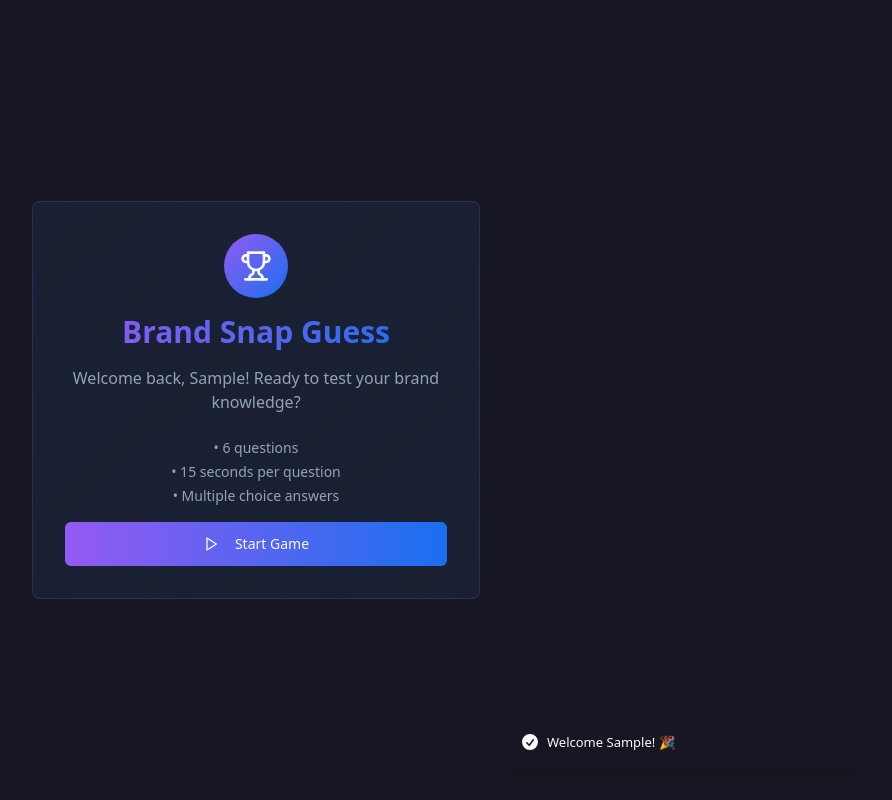
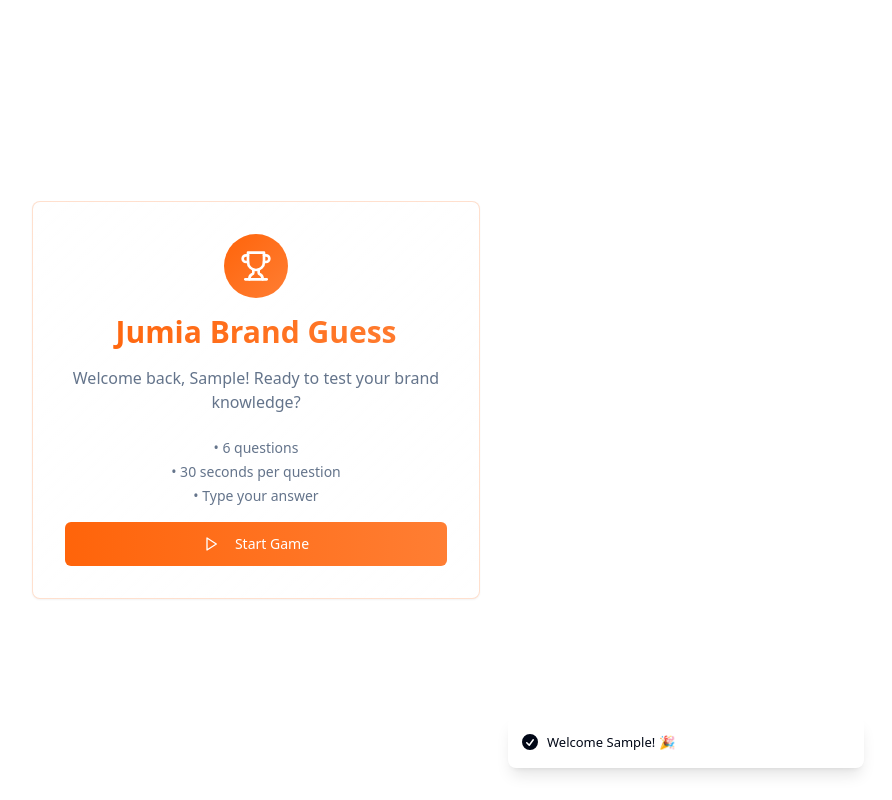
Before and after one commit to emmanuelsalako28/brand-snap-guess, a React (Vite) app: page / in a window 1280 px wide. Both pictures are taken after typing "Sample", "name@example.com" into the empty fields and a click on the button "Start Playing". Shown: the whole page, without its empty margins (384-1276 px from the left). Built offline with nearby package versions, Linux system fonts and the light colour scheme.

Commit message:
Update game to open-ended
Change game to use open-ended questions and apply Jumia color theme.

```diff
--- a/src/components/BrandGuessGame.tsx
+++ b/src/components/BrandGuessGame.tsx
@@ -2,8 +2,9 @@ import { useState, useEffect } from "react";
 import { Button } from "@/components/ui/button";
 import { Card } from "@/components/ui/card";
 import { Progress } from "@/components/ui/progress";
+import { Input } from "@/components/ui/input";
 import { toast } from "sonner";
-import { Trophy, RotateCcw, Play } from "lucide-react";
+import { Trophy, RotateCcw, Play, Send } from "lucide-react";
 import { LoginForm } from "./LoginForm";
 
 // Import Jumia brand product images
@@ -18,7 +19,7 @@ interface Question {
   id: number;
   image: string;
   correctAnswer: string;
-  options: string[];
+  acceptableAnswers: string[];
 }
 
 const questions: Question[] = [
@@ -26,37 +27,37 @@ const questions: Question[] = [
     id: 1,
     image: tecnoImage,
     correctAnswer: "Tecno",
-    options: ["Tecno", "Infinix", "Samsung", "Redmi"]
+    acceptableAnswers: ["tecno", "tecno mobile", "tecno phone"]
   },
   {
     id: 2,
     image: infinixImage,
     correctAnswer: "Infinix",
-    options: ["Infinix", "Tecno", "Oppo", "Realme"]
+    acceptableAnswers: ["infinix", "infinix mobile", "infinix phone"]
   },
   {
     id: 3,
     image: oraimoImage,
     correctAnswer: "Oraimo",
-    options: ["Oraimo", "Anker", "Romoss", "New Age"]
+    acceptableAnswers: ["oraimo", "oraimo power bank", "oraimo powerbank"]
   },
   {
     id: 4,
     image: adidasImage,
     correctAnswer: "Adidas",
-    options: ["Adidas", "Nike", "Puma", "Reebok"]
+    acceptableAnswers: ["adidas", "adidas shoes", "adidas sneakers"]
   },
   {
     id: 5,
     image: samsungImage,
     correctAnswer: "Samsung",
-    options: ["Samsung", "Apple", "Huawei", "Xiaomi"]
+    acceptableAnswers: ["samsung", "samsung galaxy", "samsung phone"]
   },
   {
     id: 6,
     image: iphoneImage,
     correctAnswer: "Apple",
-    options: ["Apple", "Samsung", "Google", "OnePlus"]
+    acceptableAnswers: ["apple", "iphone", "apple iphone"]
   }
 ];
 
@@ -72,16 +73,16 @@ export const BrandGuessGame = () => {
   const [user, setUser] = useState<User | null>(null);
   const [currentQuestion, setCurrentQuestion] = useState(0);
   const [score, setScore] = useState(0);
-  const [selectedAnswer, setSelectedAnswer] = useState<string | null>(null);
+  const [userAnswer, setUserAnswer] = useState("");
   const [isAnswered, setIsAnswered] = useState(false);
-  const [timeLeft, setTimeLeft] = useState(15);
+  const [timeLeft, setTimeLeft] = useState(30);
 
   useEffect(() => {
     if (gameState === "playing" && timeLeft > 0 && !isAnswered) {
       const timer = setTimeout(() => setTimeLeft(timeLeft - 1), 1000);
       return () => clearTimeout(timer);
     } else if (timeLeft === 0 && !isAnswered) {
-      handleAnswer("");
+      handleAnswer();
     }
   }, [timeLeft, gameState, isAnswered]);
 
@@ -95,18 +96,21 @@ export const BrandGuessGame = () => {
     setGameState("playing");
     setCurrentQuestion(0);
     setScore(0);
-    setSelectedAnswer(null);
+    setUserAnswer("");
     setIsAnswered(false);
-    setTimeLeft(15);
+    setTimeLeft(30);
   };
 
-  const handleAnswer = (answer: string) => {
+  const handleAnswer = () => {
     if (isAnswered) return;
 
-    setSelectedAnswer(answer);
     setIsAnswered(true);
 
-    const isCorrect = answer === questions[currentQuestion].correctAnswer;
+    const userAnswerLower = userAnswer.toLowerCase().trim();
+    const isCorrect = questions[currentQuestion].acceptableAnswers.some(
+      acceptableAnswer => acceptableAnswer.toLowerCase() === userAnswerLower
+    );
+
     if (isCorrect) {
       setScore(score + 1);
       toast.success("Correct! 🎉");
@@ -117,22 +121,29 @@ export const BrandGuessGame = () => {
     setTimeout(() => {
       if (currentQuestion < questions.length - 1) {
         setCurrentQuestion(currentQuestion + 1);
-        setSelectedAnswer(null);
+        setUserAnswer("");
         setIsAnswered(false);
-        setTimeLeft(15);
+        setTimeLeft(30);
       } else {
         setGameState("finished");
       }
     }, 2000);
   };
 
+  const handleSubmit = (e: React.FormEvent) => {
+    e.preventDefault();
+    if (userAnswer.trim() && !isAnswered) {
+      handleAnswer();
+    }
+  };
+
   const resetGame = () => {
     setGameState("start");
     setCurrentQuestion(0);
     setScore(0);
-    setSelectedAnswer(null);
+    setUserAnswer("");
     setIsAnswered(false);
-    setTimeLeft(15);
+    setTimeLeft(30);
   };
 
   const getScoreMessage = () => {
@@ -151,13 +162,13 @@ export const BrandGuessGame = () => {
   if (gameState === "start") {
     return (
       <div className="min-h-screen bg-background flex items-center justify-center p-4">
-        <Card className="w-full max-w-md p-8 text-center space-y-6 bg-gradient-to-br from-card to-card/80 border-primary/20">
+        <Card className="w-full max-w-md p-8 text-center space-y-6 bg-gradient-to-br from-card to-card/80 border-jumia/20">
           <div className="space-y-4">
-            <div className="w-16 h-16 mx-auto bg-gradient-to-br from-primary to-accent rounded-full flex items-center justify-center">
-              <Trophy className="w-8 h-8 text-primary-foreground" />
+            <div className="w-16 h-16 mx-auto bg-gradient-to-br from-jumia to-jumia-light rounded-full flex items-center justify-center">
+              <Trophy className="w-8 h-8 text-white" />
             </div>
-            <h1 className="text-3xl font-bold bg-gradient-to-r from-primary to-accent bg-clip-text text-transparent">
-              Brand Snap Guess
+            <h1 className="text-3xl font-bold bg-gradient-to-r from-jumia to-jumia-light bg-clip-text text-transparent">
+              Jumia Brand Guess
             </h1>
             <p className="text-muted-foreground">
               Welcome back, {user?.name}! Ready to test your brand knowledge?
@@ -166,12 +177,12 @@ export const BrandGuessGame = () => {
           <div className="space-y-4">
             <div className="text-sm text-muted-foreground space-y-1">
               <p>• {questions.length} questions</p>
-              <p>• 15 seconds per question</p>
-              <p>• Multiple choice answers</p>
+              <p>• 30 seconds per question</p>
+              <p>• Type your answer</p>
             </div>
             <Button
               onClick={startGame}
-              className="w-full bg-gradient-to-r from-primary to-accent hover:from-primary/90 hover:to-accent/90"
+              className="w-full bg-gradient-to-r from-jumia to-jumia-light hover:from-jumia-dark hover:to-jumia text-white"
               size="lg"
             >
               <Play className="w-4 h-4 mr-2" />
@@ -186,7 +197,7 @@ export const BrandGuessGame = () => {
   if (gameState === "finished") {
     return (
       <div className="min-h-screen bg-background flex items-center justify-center p-4">
-        <Card className="w-full max-w-md p-8 text-center space-y-6 bg-gradient-to-br from-card to-card/80 border-primary/20">
+        <Card className="w-full max-w-md p-8 text-center space-y-6 bg-gradient-to-br from-card to-card/80 border-jumia/20">
           <div className="space-y-4">
             <div className="w-20 h-20 mx-auto bg-gradient-to-br from-success to-success/80 rounded-full flex items-center justify-center">
               <Trophy className="w-10 h-10 text-success-foreground" />
@@ -196,14 +207,14 @@ export const BrandGuessGame = () => {
           </div>
           <div className="space-y-4">
             <div className="text-center">
-              <div className="text-4xl font-bold bg-gradient-to-r from-primary to-accent bg-clip-text text-transparent">
+              <div className="text-4xl font-bold bg-gradient-to-r from-jumia to-jumia-light bg-clip-text text-transparent">
                 {score}/{questions.length}
               </div>
               <p className="text-muted-foreground">Final Score</p>
             </div>
             <Button
               onClick={resetGame}
-              className="w-full bg-gradient-to-r from-primary to-accent hover:from-primary/90 hover:to-accent/90"
+              className="w-full bg-gradient-to-r from-jumia to-jumia-light hover:from-jumia-dark hover:to-jumia text-white"
               size="lg"
             >
               <RotateCcw className="w-4 h-4 mr-2" />
@@ -240,7 +251,7 @@ export const BrandGuessGame = () => {
         </div>
 
         {/* Question Card */}
-        <Card className="p-6 mb-6 bg-gradient-to-br from-card to-card/80 border-primary/20">
+        <Card className="p-6 mb-6 bg-gradient-to-br from-card to-card/80 border-jumia/20">
           <div className="text-center space-y-6">
             <h2 className="text-xl font-semibold">Which brand is this?</h2>
             <div className="relative w-64 h-64 mx-auto bg-white rounded-lg p-4 shadow-lg">
@@ -253,36 +264,47 @@ export const BrandGuessGame = () => {
           </div>
         </Card>
 
-        {/* Answer Options */}
-        <div className="grid grid-cols-2 gap-4">
-          {question.options.map((option) => {
-            let buttonClass = "h-16 text-lg font-medium transition-all duration-200 ";
+        {/* Answer Input */}
+        <Card className="p-6 bg-gradient-to-br from-card to-card/80 border-jumia/20">
+          <form onSubmit={handleSubmit} className="space-y-4">
+            <div className="space-y-2">
+              <label htmlFor="answer" className="text-sm font-medium">
+                Type your answer:
+              </label>
+              <Input
+                id="answer"
+                type="text"
+                placeholder="Enter the brand name..."
+                value={userAnswer}
+                onChange={(e) => setUserAnswer(e.target.value)}
+                disabled={isAnswered}
+                className="text-lg h-12"
+              />
+            </div>
+            <Button
+              type="submit"
+              disabled={!userAnswer.trim() || isAnswered}
+              className="w-full bg-gradient-to-r from-jumia to-jumia-light hover:from-jumia-dark hover:to-jumia text-white"
+              size="lg"
+            >
+              <Send className="w-4 h-4 mr-2" />
+              Submit Answer
+            </Button>
+          </form>
 
-            if (isAnswered) {
-              if (option === question.correctAnswer) {
-                buttonClass += "bg-gradient-to-r from-success to-success/80 border-success text-success-foreground";
-              } else if (option === selectedAnswer) {
-                buttonClass += "bg-gradient-to-r from-destructive to-destructive/80 border-destructive text-destructive-foreground";
-              } else {
-                buttonClass += "bg-muted text-muted-foreground cursor-not-allowed";
-              }
-            } else {
-              buttonClass += "bg-gradient-to-r from-secondary to-secondary/80 hover:from-primary hover:to-accent hover:text-primary-foreground border-border";
-            }
-
-            return (
-              <Button
-                key={option}
-                onClick={() => handleAnswer(option)}
-                disabled={isAnswered}
-                className={buttonClass}
-                variant="outline"
-              >
-                {option}
-              </Button>
-            );
-          })}
-        </div>
+          {isAnswered && (
+            <div className="mt-4 p-4 rounded-lg bg-muted">
+              <p className="text-sm text-muted-foreground">
+                {userAnswer.toLowerCase().trim() && questions[currentQuestion].acceptableAnswers.some(
+                  acceptableAnswer => acceptableAnswer.toLowerCase() === userAnswer.toLowerCase().trim()
+                )
+                  ? "✅ Correct! Well done!"
+                  : `❌ The correct answer was: ${questions[currentQuestion].correctAnswer}`
+                }
+              </p>
+            </div>
+          )}
+        </Card>
       </div>
     </div>
   );
--- a/src/index.css
+++ b/src/index.css
@@ -8,26 +8,26 @@ All colors MUST be HSL.
 
 @layer base {
   :root {
-    --background: 235 21% 11%;
-    --foreground: 210 40% 98%;
+    --background: 0 0% 100%;
+    --foreground: 222.2 84% 4.9%;
 
-    --card: 224 33% 15%;
-    --card-foreground: 210 40% 98%;
+    --card: 0 0% 100%;
+    --card-foreground: 222.2 84% 4.9%;
 
-    --popover: 224 33% 15%;
-    --popover-foreground: 210 40% 98%;
+    --popover: 0 0% 100%;
+    --popover-foreground: 222.2 84% 4.9%;
 
-    --primary: 263 85% 65%;
-    --primary-foreground: 210 40% 98%;
+    --primary: 22 100% 52%;
+    --primary-foreground: 0 0% 100%;
 
-    --secondary: 215 25% 20%;
-    --secondary-foreground: 210 40% 98%;
+    --secondary: 210 40% 96%;
+    --secondary-foreground: 222.2 84% 4.9%;
 
-    --muted: 215 25% 20%;
-    --muted-foreground: 215 20.2% 65.1%;
+    --muted: 210 40% 96%;
+    --muted-foreground: 215.4 16.3% 46.9%;
 
-    --accent: 216 87% 52%;
-    --accent-foreground: 210 40% 98%;
+    --accent: 22 100% 60%;
+    --accent-foreground: 0 0% 100%;
 
     --destructive: 0 62.8% 30.6%;
     --destructive-foreground: 210 40% 98%;
@@ -42,13 +42,12 @@ All colors MUST be HSL.
     --warning: 48 96% 53%;
     --warning-foreground: 222.2 84% 4.9%;
 
-    --game-bg: 235 21% 11%;
-    --game-card: 224 33% 15%;
-    --game-primary: 263 85% 65%;
-    --game-secondary: 216 87% 52%;
-    --gradient-game: linear-gradient(135deg, hsl(var(--primary)), hsl(var(--accent)));
+    --jumia-orange: 22 100% 52%;
+    --jumia-orange-light: 22 100% 60%;
+    --jumia-orange-dark: 22 100% 45%;
+    --gradient-jumia: linear-gradient(135deg, hsl(var(--jumia-orange)), hsl(var(--jumia-orange-light)));
     --gradient-success: linear-gradient(135deg, hsl(var(--success)), hsl(142 76% 50%));
-    --gradient-card: linear-gradient(135deg, hsl(var(--card)), hsl(215 25% 18%));
+    --gradient-card: linear-gradient(135deg, hsl(var(--card)), hsl(210 40% 98%));
 
     --radius: 0.5rem;
 
@@ -79,8 +78,8 @@ All colors MUST be HSL.
     --popover: 222.2 84% 4.9%;
     --popover-foreground: 210 40% 98%;
 
-    --primary: 210 40% 98%;
-    --primary-foreground: 222.2 47.4% 11.2%;
+    --primary: 22 100% 52%;
+    --primary-foreground: 0 0% 100%;
 
     --secondary: 217.2 32.6% 17.5%;
     --secondary-foreground: 210 40% 98%;
@@ -88,8 +87,8 @@ All colors MUST be HSL.
     --muted: 217.2 32.6% 17.5%;
     --muted-foreground: 215 20.2% 65.1%;
 
-    --accent: 217.2 32.6% 17.5%;
-    --accent-foreground: 210 40% 98%;
+    --accent: 22 100% 60%;
+    --accent-foreground: 0 0% 100%;
 
     --destructive: 0 62.8% 30.6%;
     --destructive-foreground: 210 40% 98%;
--- a/tailwind.config.ts
+++ b/tailwind.config.ts
@@ -60,6 +60,11 @@ export default {
 					DEFAULT: 'hsl(var(--warning))',
 					foreground: 'hsl(var(--warning-foreground))'
 				},
+				jumia: {
+					DEFAULT: 'hsl(var(--jumia-orange))',
+					light: 'hsl(var(--jumia-orange-light))',
+					dark: 'hsl(var(--jumia-orange-dark))'
+				},
 				sidebar: {
 					DEFAULT: 'hsl(var(--sidebar-background))',
 					foreground: 'hsl(var(--sidebar-foreground))',
```
